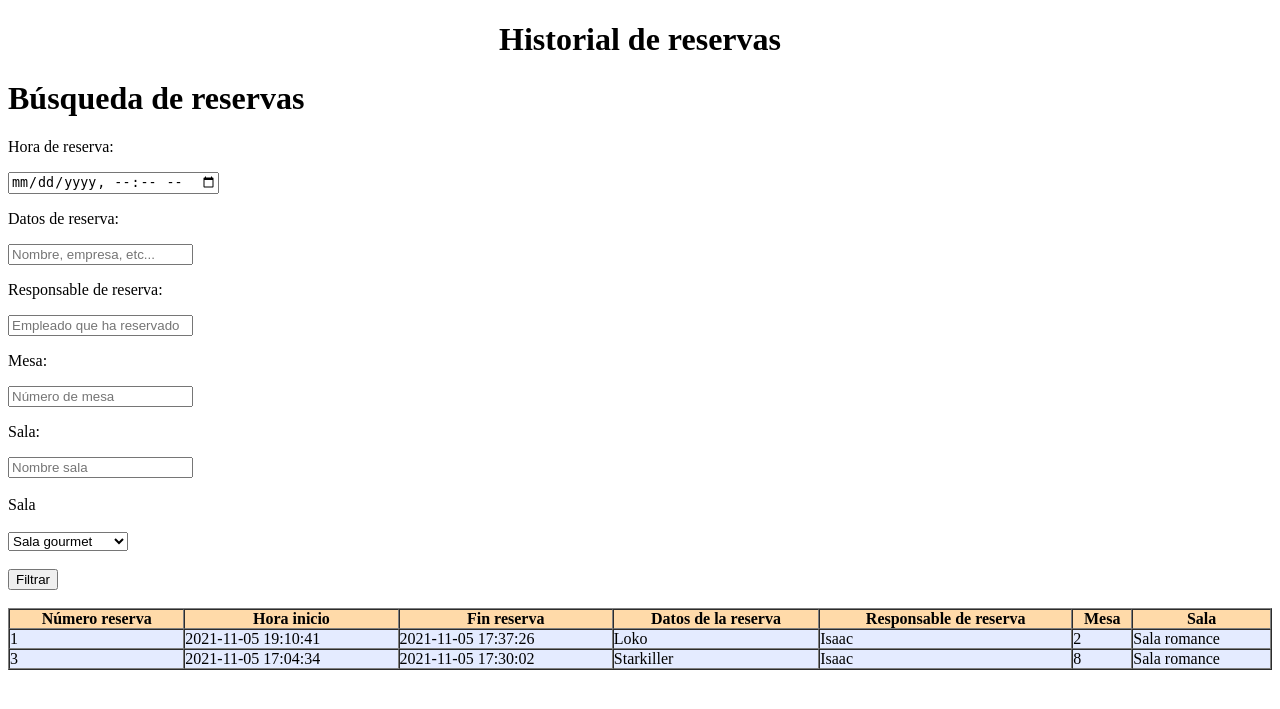
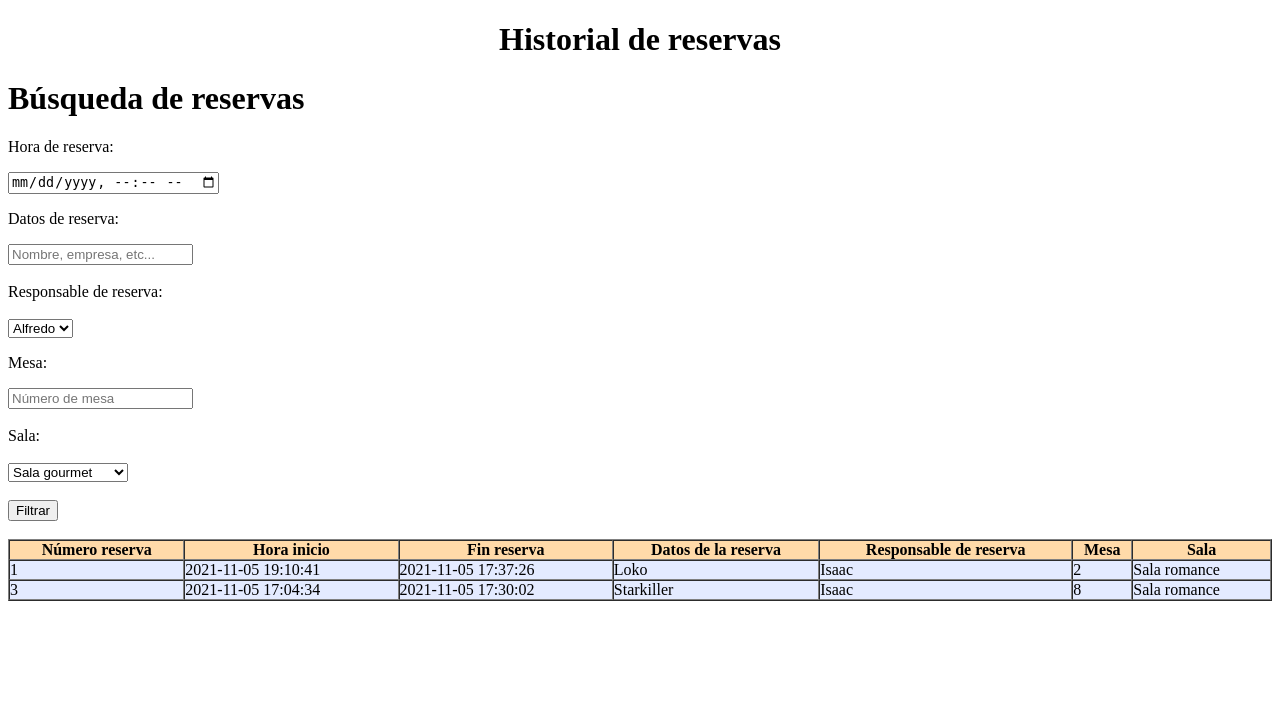
Before and after one commit to dannylarrea/SARA-CONNOR21, a PHP site: page /reservas.php in a window 1280 px wide. Shown: the top 709 px of the page. Run offline with PHP 8.4, Linux system fonts and the light colour scheme; data comes from the database, SQL or seed files in the repository.

Commit message:
Formulario modificado, filtros necesarios, corrección de filtros + extracción de información de la BBDD para el formulario a filtrar

```diff
--- a/view/reservas.php
+++ b/view/reservas.php
@@ -12,20 +12,29 @@
         <p>Hora de reserva:</p>
             <input type="datetime-local" id="" name="horaIni_res" placeholder="Hora"><br>
         <p>Datos de reserva:</p>
-            <input type="text" id="" name="datos_res" placeholder="Nombre, empresa, etc..."><br>
-        <p>Responsable de reserva:</p>
-            <input type="text" id="" name="nombre_use" placeholder="Empleado que ha reservado"><br>
-        <p>Mesa:</p>
-            <input type="number" id="" name="id_mes" placeholder="Número de mesa"><br>
-        <p>Sala:</p>
-        <input type="text" id="" name="nombre_sal" placeholder="Nombre sala"><br><br>
+            <input type="text" id="" name="datos_res" placeholder="Nombre, empresa, etc..."><br><br>
         <?php
             include '../services/connection.php';
+            $responsable=$pdo->prepare("SELECT nombre_use FROM tbl_usuario");
+            $responsable->execute();
+            $data = $responsable->fetchAll(PDO::FETCH_ASSOC);
+            //Select con opciones de la BBDD
+            echo "<label for='seleccion-usuario'>Responsable de reserva:</label><br><br>";
+            echo "<select name='nombre_usu' value=''>";
+                foreach ($data as $reg) {
+                    echo "<option value='{$reg['nombre_use']}'>{$reg['nombre_use']}</option>";
+                }
+            echo "</select><br>"
+        ?>
+        <p>Mesa:</p>
+            <input type="number" id="" name="id_mes" placeholder="Número de mesa"><br><br>
+        <?php
+            //include '../services/connection.php';
             $salas=$pdo->prepare("SELECT nombre_sal FROM tbl_sala GROUP BY nombre_sal");
             $salas->execute();
             $data = $salas->fetchAll(PDO::FETCH_ASSOC);
             //Select con opciones de la BBDD
-                echo "<label for='seleccion-sala'>Sala</label><br><br>";
+            echo "<label for='seleccion-sala'>Sala:</label><br><br>";
             echo "<select name='nombre_sal' value=''>";
                 foreach ($data as $reg) {
                     echo "<option value='{$reg['nombre_sal']}'>{$reg['nombre_sal']}</option>";
@@ -37,8 +46,6 @@
     </form>
     <?php
         //include '../services/connection.php';
-        //Query sala traer id y nombre
-        //Para rellenar un mapa, la llave será el id de la sala y el valor el nombre
         $reserva=$pdo->prepare("SELECT r.id_res, r.horaIni_res, r.horaFin_res, r.datos_res, u.nombre_use, m.id_mes, s.nombre_sal
         FROM tbl_reserva r
         INNER JOIN tbl_usuario u ON r.id_use_fk=u.id_use
@@ -57,7 +64,6 @@
             echo "<th>Mesa</th>";
             echo "<th>Sala</th>";
         echo "</tr>";
-            //id_res, horaIni_res, horaFin_res, datos_res
     foreach ($data as $datas) {
         echo "<tr style='background-color:#E4EBFF';>";
             echo "<td>".$datas['id_res']."</td>";
@@ -70,22 +76,7 @@
         echo "</tr>";
     }
     echo "</table><br>";
-    //     $obsala=$pdo->prepare("SELECT s.nombre_sal
-    //     FROM tbl_mesa m
-    //     INNER JOIN tbl_sala s ON m.id_sal_fk=s.id_sal
-    //     INNER JOIN tbl_reserva r on r.id_mes_fk=m.id_mes");
-    //     $obsala->execute();
-    //     $dataobs = $obsala->fetchAll(PDO::FETCH_ASSOC);
-
-    // foreach ($dataobs as $datasobs) {
-    //     echo "<tr>";
-    //         echo "<td>".$datasobs['nombre_sal']."</td>";
-    //     echo "</tr>";
-    // }
-
-    //echo "</table><br>";
     ?>
     </form>
-
 </body>
 </html>
```
Lines whose indentation alone changed are shown as unchanged.
